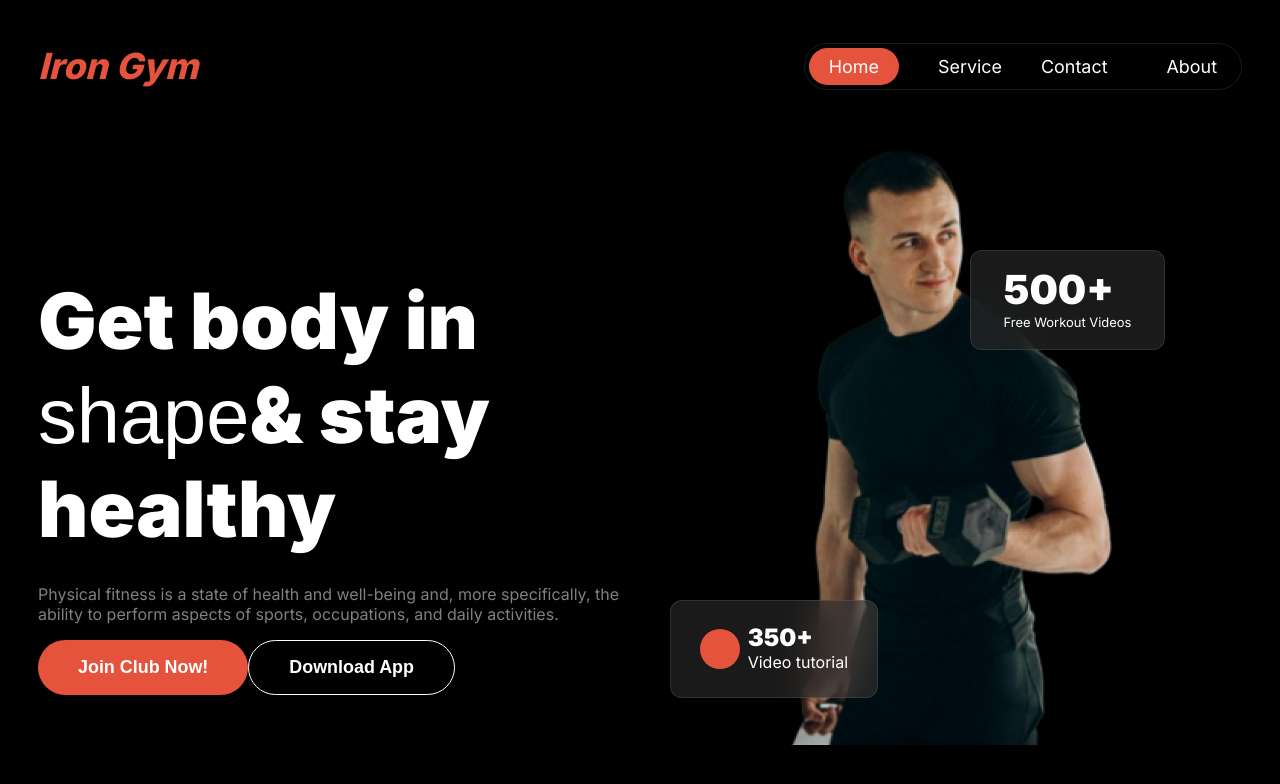
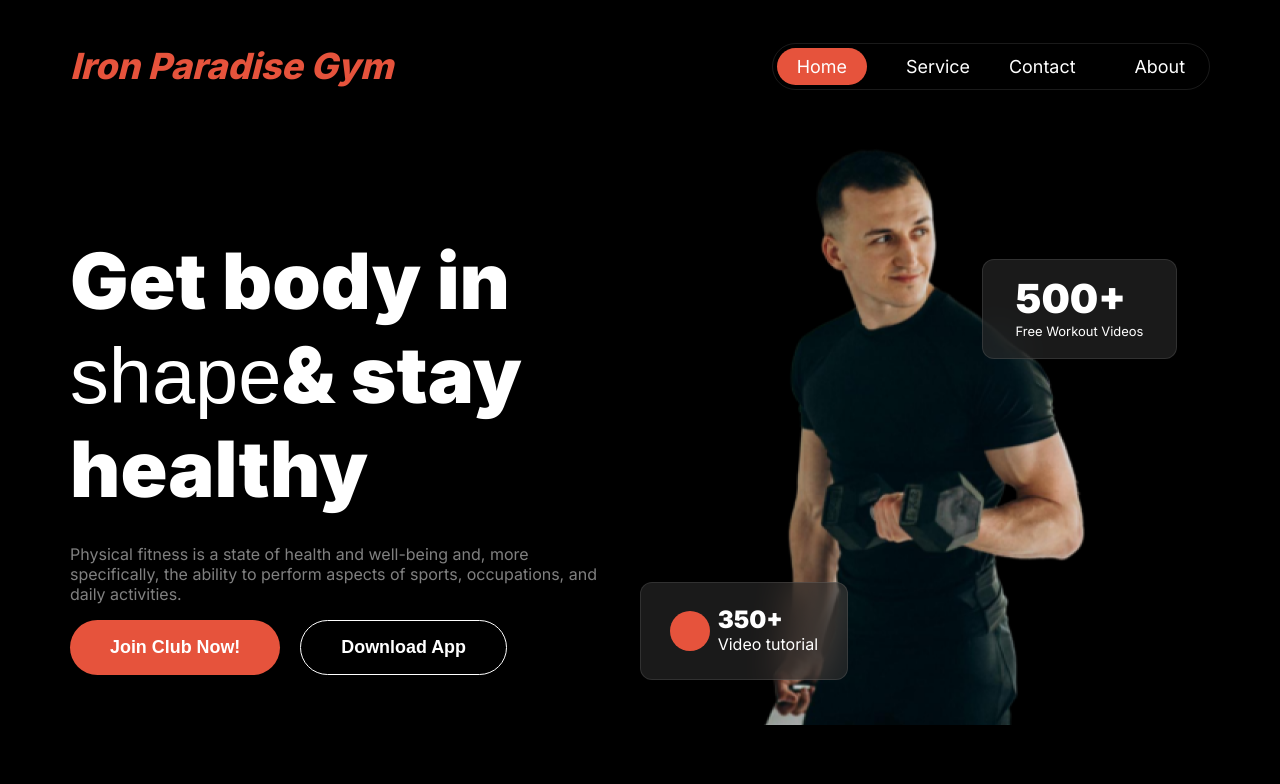
Before and after one commit to tasnimalam1/Assignment-Project-2, a plain HTML site: page index.html in a window 1280 px wide. Drawn offline with Linux system fonts and the light colour scheme; a web font is replaced by a local one.

Commit message:
update banner section issue

```diff
--- a/index.html
+++ b/index.html
@@ -12,9 +12,10 @@
   </head>
   <body>
     <header class="banner-bg">
+      <div class="container">
         <nav class="nav_container display_flex">
           <div>
-          <h3 class="nav_title Primary_color"><em>Iron Gym</em></h3>
+            <h3 class="nav_title Primary_color"><em>Iron Paradise Gym</em></h3>
           </div>
           <div class="nav_options white_color">
             <ul class="display_flex">
@@ -36,10 +37,10 @@
             </h1>
             <p class="banner-description light_color">
               Physical fitness is a state of health and well-being and, more
-            specifically, the ability to perform aspects of sports, occupations,
-            and daily activities.
+              specifically, the ability to perform aspects of sports,
+              occupations, and daily activities.
             </p>
-          <div class="display_flex">
+            <div class="gap display_flex">
               <button class="btn-primary">Join Club Now!</button>
               <button class="btn-primary_responsive">Join Now!</button>
               <button class="btn-secondary">Download App</button>
@@ -60,6 +61,7 @@
             <p>Free Workout Videos</p>
           </div>
         </div>
+      </div>
     </header>
     <main></main>
     <footer></footer>
--- a/styles/style.css
+++ b/styles/style.css
@@ -76,13 +76,21 @@ header {
 /* navbar end here */
 /* banner style start here */
 .banner_bg {
-  background-color: rgba(255, 255, 255, 0.555);
-  background-blend-mode: overlay;
+  background: linear-gradient(
+    180deg,
+    rgb(17, 17, 17),
+    rgba(119, 119, 119, 0) 100%
+  );
+}
+.container {
+  max-width: 1140px;
+  min-height: 715px;
+  margin: 0 auto;
+  position: relative;
 }
 .banner {
-  /* border: 2px solid saddlebrown; */
-  width: 100%;
-  height: 100%;
+  max-width: 100%;
+  min-height: 100%;
   /* margin: 0 auto; */
   justify-content: space-around;
   position: relative;
@@ -92,7 +100,7 @@ header {
   /* width: 600px;
   height: 440px; */
   /* border: 2px solid saddlebrown; */
-  margin-top: 150px;
+  margin-top: 110px;
   margin-left: 0;
   margin-bottom: 50px;
 }
@@ -120,6 +128,9 @@ header {
   border-radius: 42px;
   border: 1px solid rgb(255, 255, 255);
 }
+.gap {
+  gap: 20px;
+}
 .btn-primary_responsive {
   display: none;
 }
@@ -135,8 +146,8 @@ header {
   backdrop-filter: blur(20px);
   background: rgba(48, 48, 48, 0.54);
   justify-content: space-around;
-  top: 600px;
-  left: 670px;
+  top: 80%;
+  left: 50%;
   /* padding: 0px 2; */
 }
 .color_ball {
@@ -170,8 +181,8 @@ header {
   backdrop-filter: blur(20px);
   background: rgba(48, 48, 48, 0.54);
   justify-content: space-around;
-  top: 250px;
-  left: 970px;
+  top: 35%;
+  left: 80%;
   align-items: center;
 }
 .workout_content h4 {
@@ -187,6 +198,10 @@ header {
 }
 /* responsive style */
 @media screen and (max-width: 576px) {
+  .nav_title {
+    font-size: 2rem;
+    font-weight: 800;
+  }
   .banner {
     flex-direction: column;
   }
```
Lines whose indentation alone changed are shown as unchanged.
